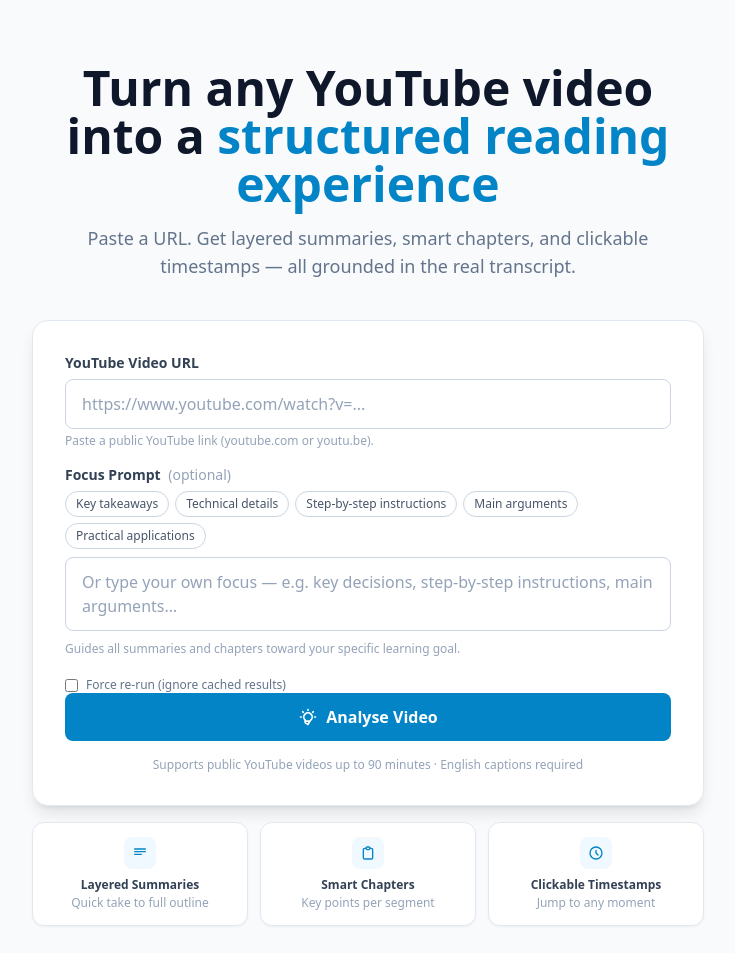
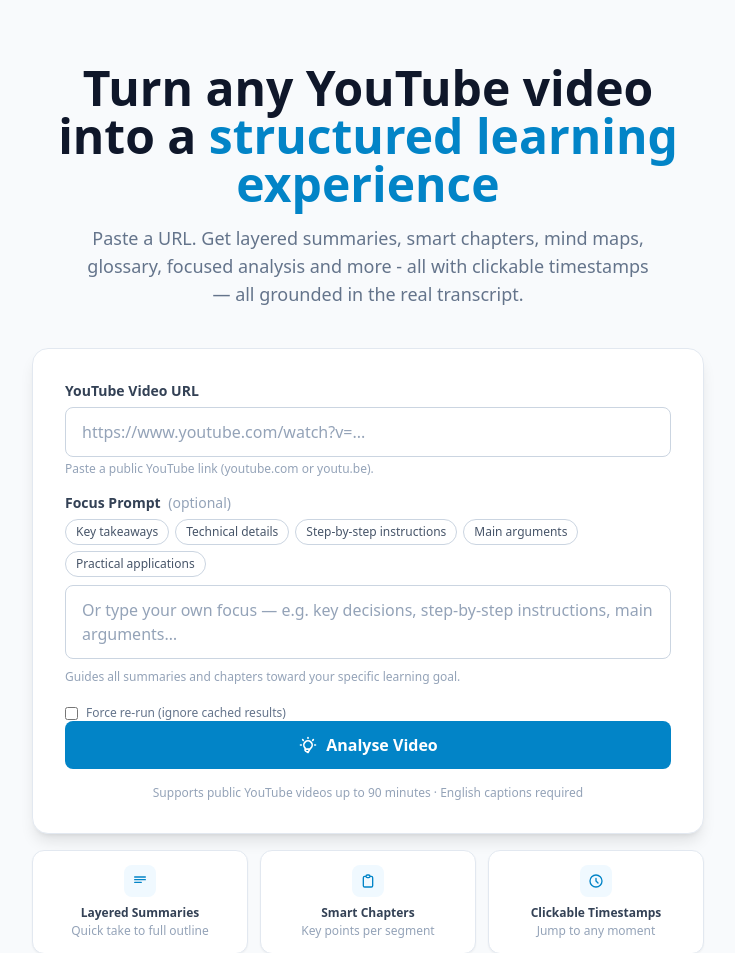
Before and after one commit to grigory93/vidsense, a FastAPI app: page / in a window 1280 px wide. Shown: the part 57-1010 px from the top of the page, without its empty margins (272-1007 px from the left). Before the commit the page ends 984 px from the top, so only its background shows below. Run offline with FastAPI, Linux system fonts and the light colour scheme; some libraries are stand-ins or nearby versions.

Commit message:
fix: minor ui text format changes

```diff
--- a/app/templates/index.html
+++ b/app/templates/index.html
@@ -9,10 +9,10 @@
   <div class="text-center mb-10 max-w-2xl vs-entrance">
     <h1 class="text-4xl sm:text-5xl font-extrabold text-slate-900 leading-tight mb-4">
       Turn any YouTube video<br class="hidden sm:block" />
-      into a <span class="text-brand-600">structured reading experience</span>
+      into a <span class="text-brand-600">structured learning experience</span>
     </h1>
     <p class="text-lg text-slate-500 max-w-xl mx-auto vs-entrance vs-entrance-delay-1">
-      Paste a URL. Get layered summaries, smart chapters, and clickable timestamps — all grounded in the real transcript.
+      Paste a URL. Get layered summaries, smart chapters, mind maps, glossary, focused analysis and more - all with clickable timestamps — all grounded in the real transcript.
     </p>
   </div>
 
--- a/app/templates/partials/results.html
+++ b/app/templates/partials/results.html
@@ -715,9 +715,9 @@
                  :class="msg.role === 'user'
                    ? 'bg-brand-600 text-white rounded-br-sm'
                    : 'bg-slate-100 text-slate-800 rounded-bl-sm'">
-              <div class="vs-qa-msg-body break-words prose prose-sm max-w-none"
+              <div class="vs-qa-msg-body vs-qa-md break-words prose prose-sm max-w-none"
                    :class="msg.role === 'user' ? 'prose-invert' : ''"
-                   x-html="msg.role === 'assistant' ? vsQaMarkdownToHtml(msg.content) : vsQaEscapeUserText(msg.content)"></div>
+                   x-html="qaMessageHtml(msg)"></div>
               <template x-if="msg.citations && msg.citations.length">
                 <div class="flex flex-wrap gap-1.5 mt-2 pt-2"
                      :class="msg.role === 'user' ? 'border-t border-brand-500/30' : 'border-t border-slate-200'">
```
